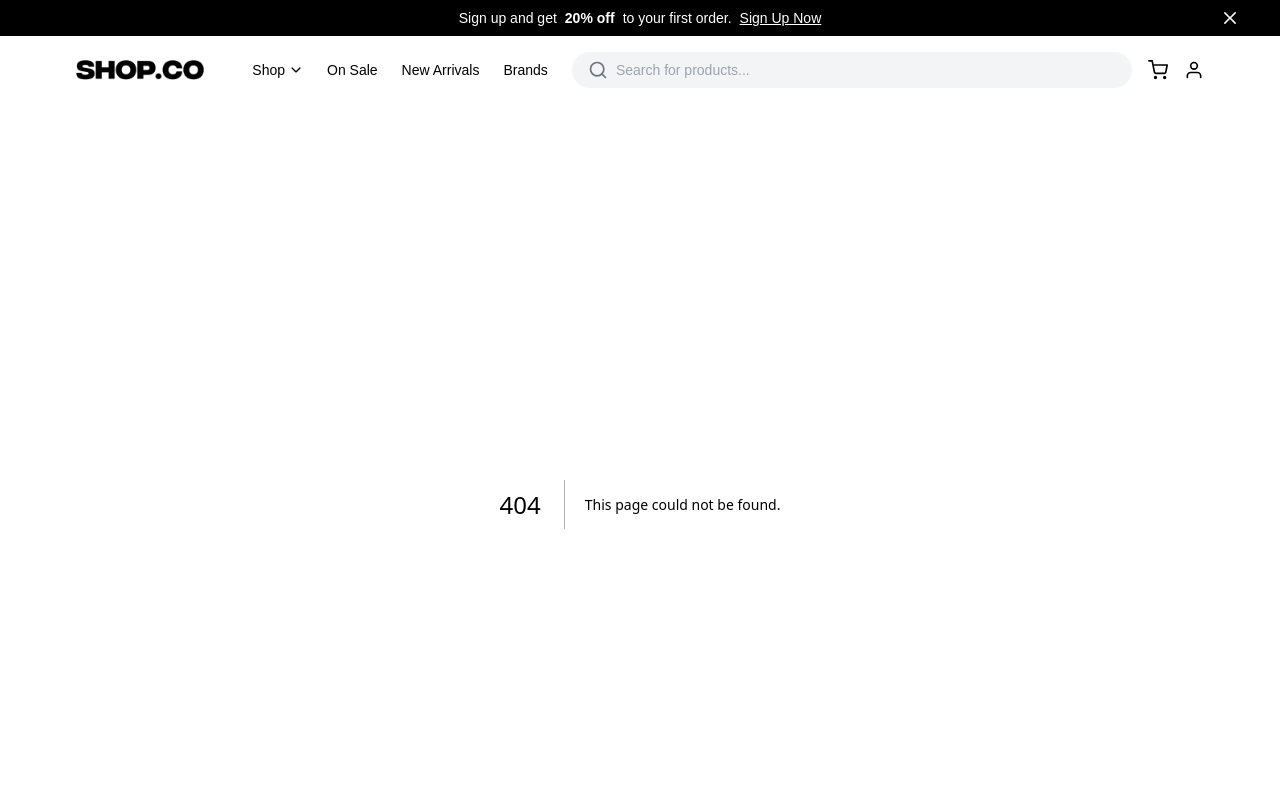
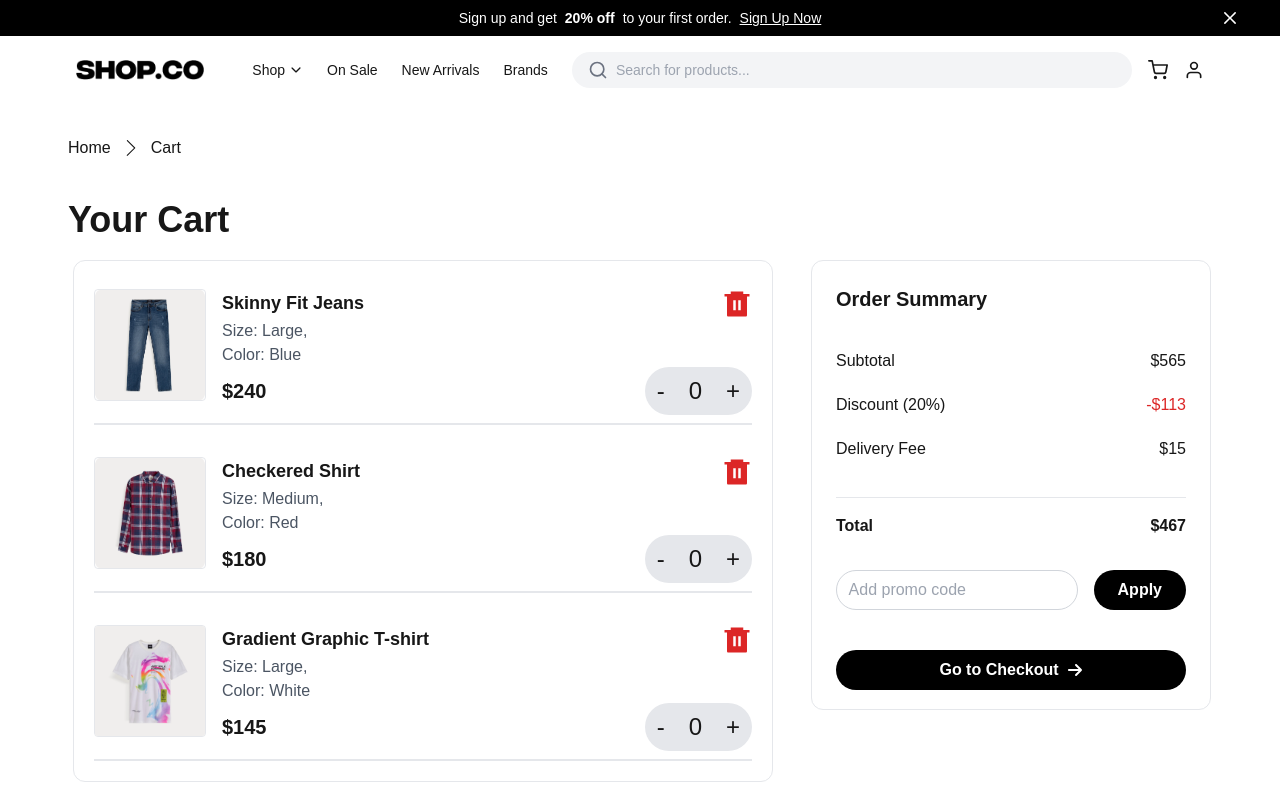
Before and after one commit to muhammadali1631/24H_Hackthon, a Next.js app: page /cart in a window 1280 px wide. Before the commit this address had no page. Shown: the top 800 px of the page. Built offline with nearby package versions, Linux system fonts and the light colour scheme.

Commit message:
complete

```diff
--- /dev/null
+++ b/src/app/cart/page.tsx
@@ -0,0 +1,71 @@
+import Image from 'next/image';
+import React from 'react';
+import { RiDeleteBin6Fill } from "react-icons/ri";
+// import { LuTag } from "react-icons/lu";
+import { SlArrowRight } from "react-icons/sl";
+import { products } from '@/data/product';
+import Counter from '@/components/Counter';
+import { FaArrowRight } from "react-icons/fa6";
+
+
+
+
+const page = () => {
+
+  return (
+    <div className=" px-3 sm:px-16 ">
+        <h1 className='flex  items-center gap-3  ml-1 mt-8 '> Home <SlArrowRight/> Cart </h1>
+      <h1 className="text-4xl  ml-1 mt-10 font-bold mb-5">Your Cart</h1>
+
+      <div className="flex justify-around flex-wrap gap-5 ">
+        <div className="flex flex-col gap-6 border mb-10 rounded-xl ml-1  w-[700px]  sm:p-5 p-2">
+          {products.filter(item => item.tags.includes('cart')).map((item, index) => (
+            <div key={index} className={`flex gap-4 border-b-2 py-2 ${index === 2 ? 'border-b-0 ': 'border-b-2 '}`}>
+              <Image src={item.image} alt={item.name} className="w-24 sm:w-28 sm:h-28  border rounded  object-cover" />
+              <div className="flex-1">
+                <h2 className="flex text-md sm:text-lg font-semibold justify-between">{item.title} < RiDeleteBin6Fill className='text-red-600  text-2xl sm:text-3xl'/></h2>
+
+                <p className="text-gray-600">Size: {item.size},<br /> Color: {item.color}</p>
+                <div className='flex justify-between items-center'>
+                <p className="text-xl font-semibold">{item.price} </p>
+                 <Counter from='cart'/>
+                </div>
+
+              </div>
+            </div>
+          ))}
+        </div>
+
+
+        <div className="  p-6 border ml-2  rounded-xl  flex flex-col h-[450px] w-[400px] ">
+          <h2 className="text-xl font-semibold mb-9">Order Summary</h2>
+          <div className="flex mb-5  justify-between ">
+            <p>Subtotal</p>
+            <p>$565</p>
+          </div>
+          <div className="flex mb-5 justify-between ">
+            <p>Discount (20%)</p>
+            <p className=' text-red-600'>-$113</p>
+          </div>
+          <div className="flex mb-5 justify-between ">
+            <p>Delivery Fee</p>
+            <p >$15</p>
+          </div>
+          <hr className="my-4" />
+          <div className="flex mb-4 justify-between">
+            <p className="font-bold">Total</p>
+            <p className="font-bold">$467</p>
+          </div>
+          <div className="flex gap-2 sm:gap-4 mt-4">
+            <input type="text" placeholder=" Add promo code" className="border border-gray-300 w-[150px] sm:w-[300px] px-2  rounded-3xl" />
+            <button className="bg-black  text-white font-bold py-2 sm:px-6 px-3 rounded-3xl">Apply</button>
+          </div>
+          <button className="bg-black text-white font-bold py-2 flex justify-center items-center gap-2  rounded-3xl sm:mt-10 mt-2">Go to Checkout <FaArrowRight/> </button>
+        </div>
+      </div>
+
+    </div>
+  );
+};
+
+export default page;
--- a/src/components/Counter.tsx
+++ b/src/components/Counter.tsx
@@ -2,10 +2,10 @@
 import React, { useState } from 'react'
 
 
-const Counter = () => {
+const Counter = ({from}:{from?:string}) => {
     const [count, setCount] = useState(0)
   return (
-    <div className='flex gap-6 text-2xl py-2 px-6 items-center bg-gray-200 rounded-full'>
+    <div className={`flex  text-2xl items-center bg-gray-200 rounded-full ${from === 'cart' ?' px-1 py-1 sm:px-3 sm:py-2 gap-3 sm:gap-6': 'py-2 px-6 gap-6'}`}>
         <button onClick={()=>setCount(count - 1)}>-</button>
         <p>{count}</p>
         <button onClick={()=>setCount(count + 1)}>+</button>
--- a/src/components/Header.tsx
+++ b/src/components/Header.tsx
@@ -83,7 +83,7 @@ const Header = () => {
           />
         </div>
 
-        <Link href="#" className="hover:text-gray-500">
+        <Link href="/cart" className="hover:text-gray-500">
           <FiShoppingCart size={20} />
         </Link>
 
--- a/src/data/product.ts
+++ b/src/data/product.ts
@@ -42,8 +42,10 @@ export const products = [
     price: "$240",
     orignalPrice: "$260",
     discount: "-20%",
-    tags: ['new'],
-    link: 'shop/skinny-fit-jeans'
+    tags: ['new', 'cart'],
+    link: 'shop/skinny-fit-jeans',
+    size: 'Large',
+    color: 'Blue'
 
   },
   {
@@ -58,8 +60,10 @@ export const products = [
     review: 4.5,
     outOf: "/5",
     price: "$180",
-    tags: ['new'],
-    link: 'shop/checkered-shirt'
+    tags: ['new', 'cart'],
+    link: 'shop/checkered-shirt',
+    size: 'Medium',
+    color: 'Red'
   },
   {
     id:4,
@@ -149,7 +153,9 @@ export const products = [
     review: "3.5",
     outOf: "/5",
     price: "$145",
-    tags: ['best'],
-    link: 'shop/gradient-graphic-t-shirt'
+    tags: ['best', 'cart'],
+    link: 'shop/gradient-graphic-t-shirt',
+    size: 'Large',
+    color: 'White'
   },
 ];
```
